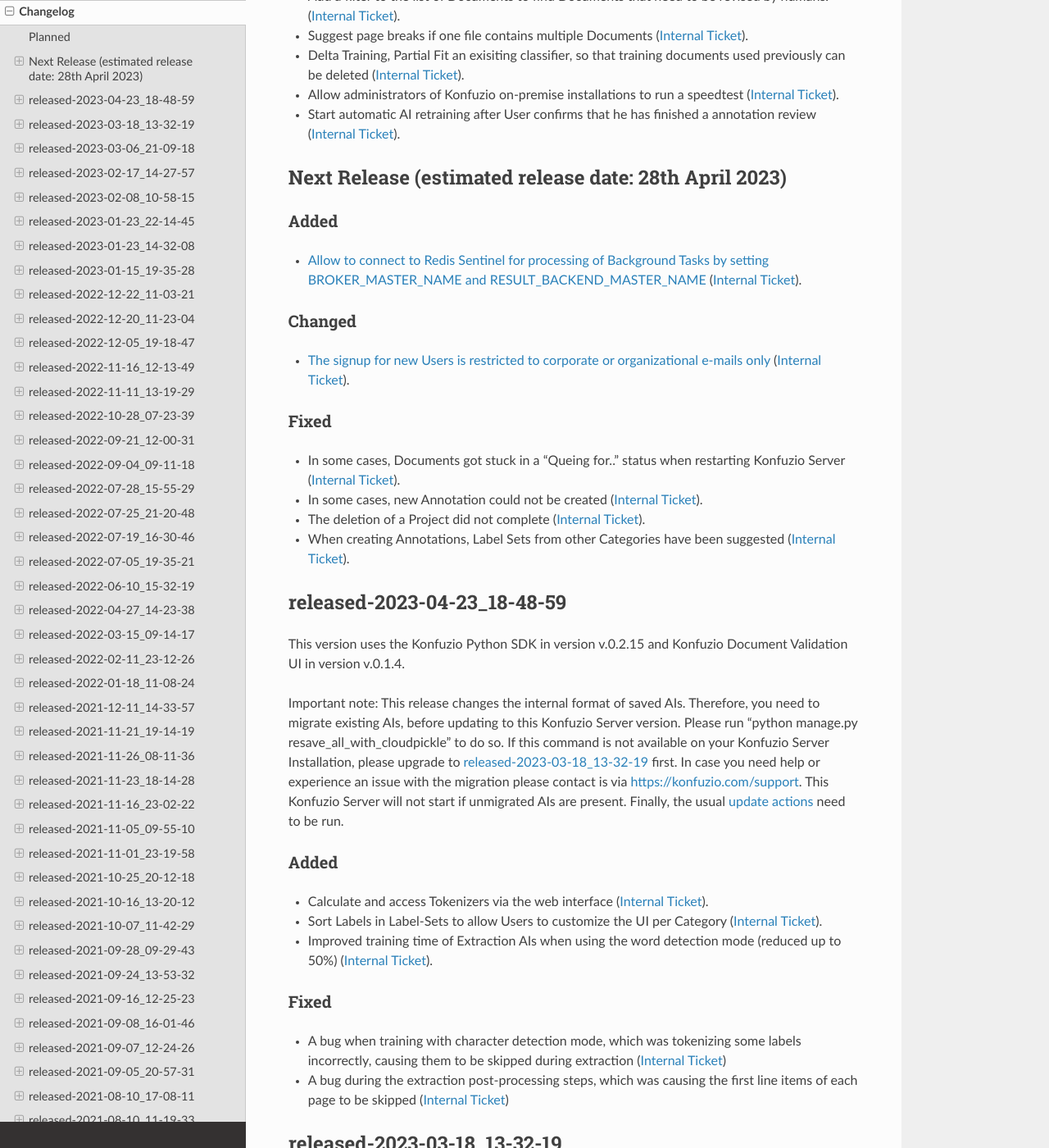
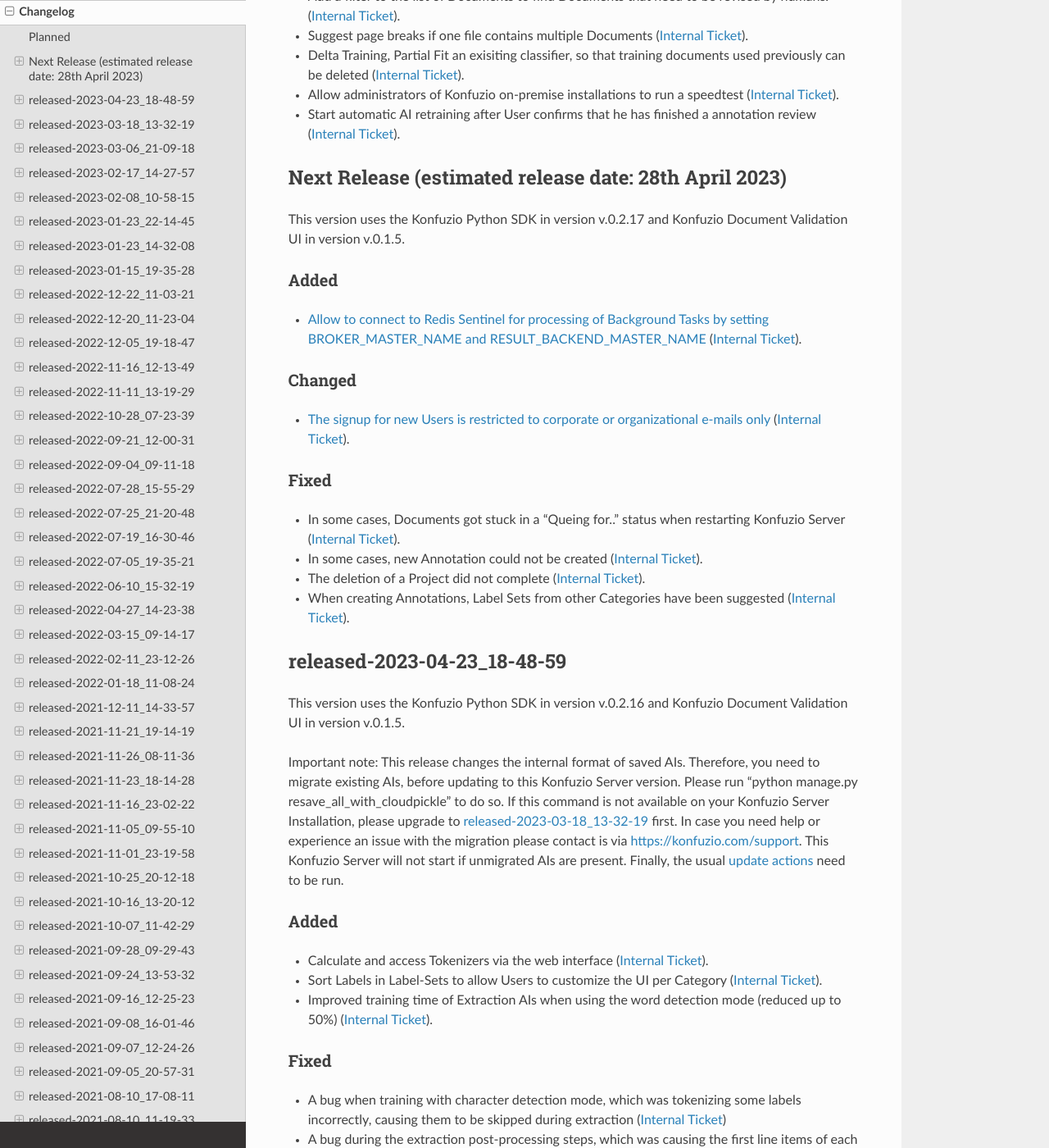
Before and after one commit to konfuzio-ai/konfuzio-sdk, a Sphinx documentation site: the page built from docs/web/changelog_app.md, in a window 1280 px wide and 1400 px high, scrolled down 496 px. Shown: the whole window at 82% size. Built offline with Sphinx 7.4.7 and the Read the Docs theme 2.0.0, drawn with Linux system fonts in a browser that asks for light colours; pages that are not in the unit, such as notebooks, are missing from menus; a script that is not in the unit is left out.

Commit message:
Update changelog_app.md

```diff
--- a/docs/web/changelog_app.md
+++ b/docs/web/changelog_app.md
@@ -23,6 +23,8 @@
 
 ## Next Release (estimated release date: 28th April 2023)
 
+This version uses the Konfuzio Python SDK in version v.0.2.17 and Konfuzio Document Validation UI in version v.0.1.5.
+
 ### Added
 - [Allow to connect to Redis Sentinel for processing of Background Tasks by setting BROKER_MASTER_NAME and RESULT_BACKEND_MASTER_NAME](https://dev.konfuzio.com/web/on_premises.html#broker-master-name) ([Internal Ticket](https://git.konfuzio.com/konfuzio/objectives/-/issues/10911)).
 
@@ -38,7 +40,7 @@
 
 ## released-2023-04-23_18-48-59
 
-This version uses the Konfuzio Python SDK in version v.0.2.15 and Konfuzio Document Validation UI in version v.0.1.4.
+This version uses the Konfuzio Python SDK in version v.0.2.16 and Konfuzio Document Validation UI in version v.0.1.5.
 
 Important note: This release changes the internal format of saved AIs. Therefore, you need to migrate existing AIs, before updating to this Konfuzio Server version. Please run "python manage.py resave_all_with_cloudpickle" to do so. If this command is not available on your Konfuzio Server Installation, please upgrade to [released-2023-03-18_13-32-19]([released-2023-03-18_13-32-19](https://dev.konfuzio.com/web/changelog_app.html#released-2023-03-18-13-32-19)) first. In case you need help or experience an issue with the migration please contact is via https://konfuzio.com/support. This Konfuzio Server will not start if unmigrated AIs are present. Finally, the usual [update actions](https://dev.konfuzio.com/web/on_premises.html#a-upgrade-to-newer-konfuzio-version) need to be run.
 
```
